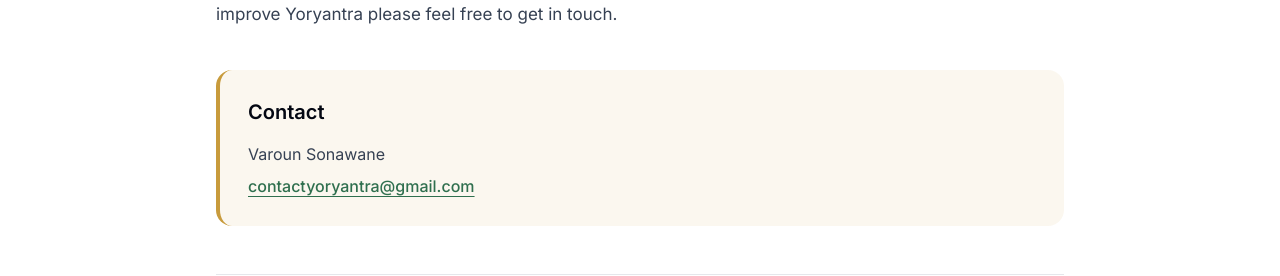
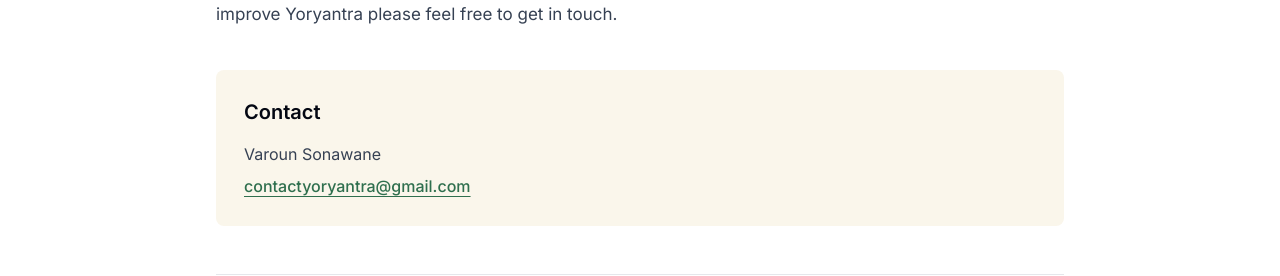
Before and after one commit to vaarunsonawwane-ops/yoryantra-new, a Next.js app: page /contact in a window 1280 px wide. Shown: the part 259-535 px from the top of the page. Built offline with nearby package versions, Linux system fonts and the light colour scheme.

Commit message:
Update page.tsx

```diff
--- a/app/contact/page.tsx
+++ b/app/contact/page.tsx
@@ -21,7 +21,7 @@ export default function ContactPage() {
           </p>
         </div>
 
-        <section className="mt-10 rounded-2xl border-l-4 border-l-[var(--light-gold)] bg-[rgba(200,155,60,0.08)] p-6 md:p-7">
+        <section className="mt-10 rounded-[8px] bg-[#FAF6EB] p-6 md:p-7">
           <h2 className="text-xl font-semibold text-gray-950">
             Contact
           </h2>
```
